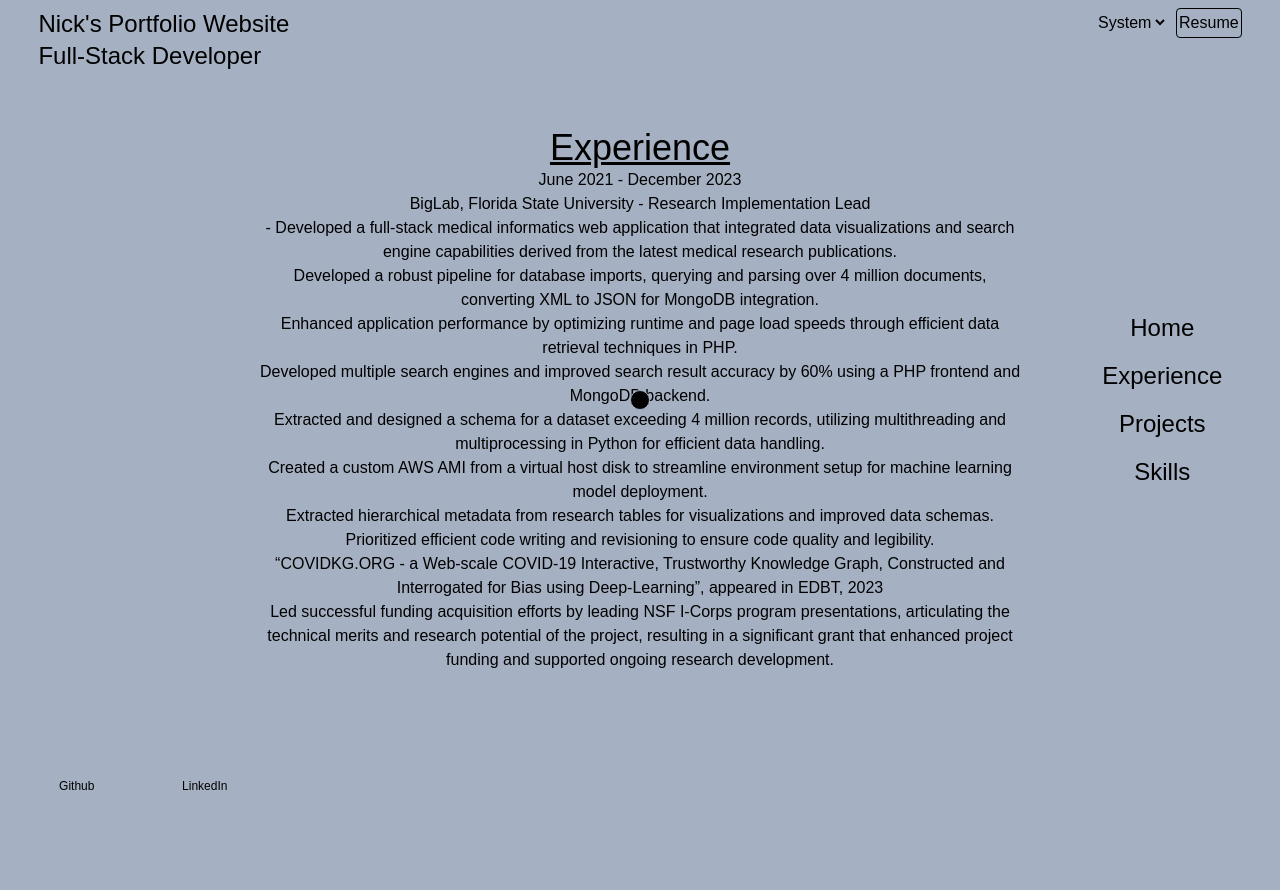
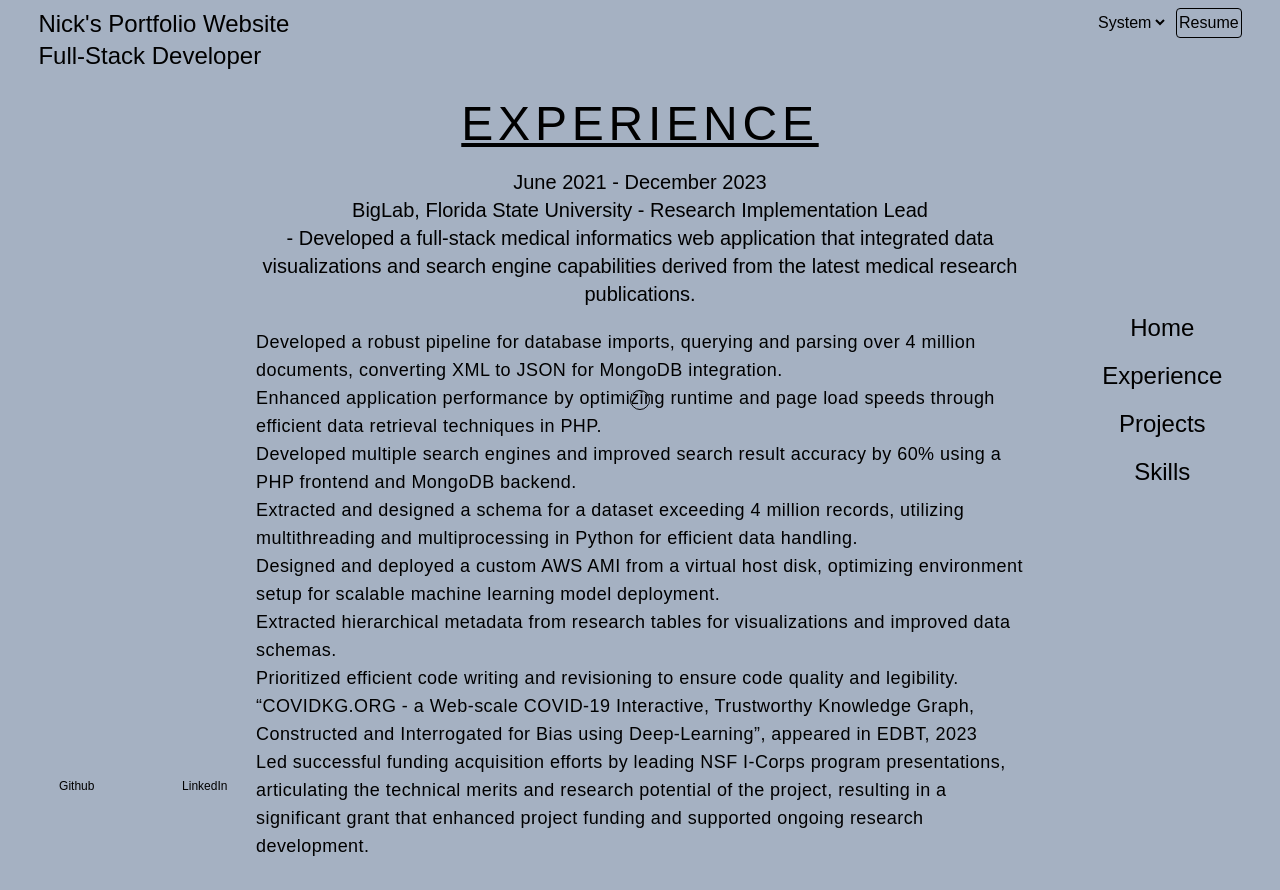
Before and after one commit to kwNick/Resume-Site, a Next.js app: page /experience in a window 1280 px wide. Shown: the top 890 px of the page. Before the commit the page ends 800 px from the top, so only its background shows below. Built offline with nearby package versions, Linux system fonts and the light colour scheme.

Commit message:
styled the content for each route; added blog route;

```diff
--- /dev/null
+++ b/src/app/(routes)/blog/page.tsx
@@ -0,0 +1,15 @@
+const page = () => {
+    return (
+        <div className="w-full min-h-full flex items-center justify-around">
+            <div className="w-3/5 h-fit max-h-[75vh] flex flex-col text-center">
+                <div>
+                    <h1 className="text-2xl lg:text-4xl underline">Blog</h1>
+                </div>
+                <div className="">
+                    Make a database for holding your blog posts. Add insert update delete.
+                </div>
+            </div>
+        </div>
+    )
+}
+export default page
--- a/src/app/(routes)/experience/page.tsx
+++ b/src/app/(routes)/experience/page.tsx
@@ -3,29 +3,35 @@ const page = () => {
     {/* BigLab and systems administration */ } //carousel for all experiences
     return (
         <div className="w-full min-h-full flex items-center justify-around">
-            <div className="w-3/5 h-fit max-h-[75vh] flex flex-col text-center">
+            <div className=" w-3/5 h-fit max-h-[75vh] flex flex-col gap-y-5">
                 <div>
-                    <h1 className="text-2xl lg:text-4xl underline">Experience</h1>
+                    <h1 className="text-3xl lg:text-5xl underline text-center tracking-widest uppercase">Experience</h1>
                 </div>
-                <div className="">
-                    <p>
+                <div className="text-lg lg:text-xl">
+                    <p className="text-center">
                         June 2021 - December 2023<br />
-                        BigLab, Florida State University - Research Implementation Lead<br />
-                        - Developed a full-stack medical informatics web application that integrated data visualizations and search engine capabilities derived from the latest medical research publications.<br />
-                        Developed a robust pipeline for database imports, querying and parsing over 4 million documents, converting XML to JSON for MongoDB integration.<br />
-                        Enhanced application performance by optimizing runtime and page load speeds through efficient data retrieval techniques in PHP.<br />
-                        Developed multiple search engines and improved search result accuracy by 60% using a PHP frontend and MongoDB backend.<br />
-                        Extracted and designed a schema for a dataset exceeding 4 million records, utilizing multithreading and multiprocessing in Python for efficient data handling.<br />
-                        Created a custom AWS AMI from a virtual host disk to streamline environment setup for machine learning model deployment.<br />
-                        Extracted hierarchical metadata from research tables for visualizations and improved data schemas.<br />
-                        Prioritized efficient code writing and revisioning to ensure code quality and legibility.<br />
-                        “COVIDKG.ORG - a Web-scale COVID-19 Interactive, Trustworthy Knowledge Graph, Constructed and Interrogated for Bias using Deep-Learning”, appeared in EDBT, 2023<br />
-                        Led successful funding acquisition efforts by leading NSF I-Corps program presentations, articulating the technical merits and research potential of the project, resulting in a significant grant that enhanced project funding and supported ongoing research development.<br />
-
+                        BigLab, Florida State University - Research Implementation Lead
+                    </p>
+                    <p className="text-center">
+                        - Developed a full-stack medical informatics web application that integrated data visualizations and search engine capabilities derived from the latest medical research publications.
                     </p>
                 </div>
+                <div className="pb-10 lg:text-lg tracking-wide">
+                    <ul>
+                        <li>Developed a robust pipeline for database imports, querying and parsing over 4 million documents, converting XML to JSON for MongoDB integration.</li>
+                        <li>Enhanced application performance by optimizing runtime and page load speeds through efficient data retrieval techniques in PHP.</li>
+                        <li>Developed multiple search engines and improved search result accuracy by 60% using a PHP frontend and MongoDB backend.</li>
+                        <li>Extracted and designed a schema for a dataset exceeding 4 million records, utilizing multithreading and multiprocessing in Python for efficient data handling.</li>
+                        <li>Designed and deployed a custom AWS AMI from a virtual host disk, optimizing environment setup for scalable machine learning model deployment.</li>
+                        <li>Extracted hierarchical metadata from research tables for visualizations and improved data schemas.</li>
+                        <li>Prioritized efficient code writing and revisioning to ensure code quality and legibility.</li>
+                        <li>“COVIDKG.ORG - a Web-scale COVID-19 Interactive, Trustworthy Knowledge Graph, Constructed and Interrogated for Bias using Deep-Learning”, appeared in EDBT, 2023</li>
+                        <li>Led successful funding acquisition efforts by leading NSF I-Corps program presentations, articulating the technical merits and research potential of the project, resulting in a significant grant that enhanced project funding and supported ongoing research development.</li>
+                    </ul>
+                </div>
+
             </div>
-        </div>
+        </div >
     )
 }
 export default page
--- a/src/app/(routes)/skills/page.tsx
+++ b/src/app/(routes)/skills/page.tsx
@@ -7,17 +7,38 @@ const page = () => {
                 */}
     return (
         <div className="w-full min-h-full flex items-center justify-around">
-            <div className="w-3/5 h-fit max-h-[75vh] flex flex-col text-center">
-                <div>
-                    <h1 className="text-2xl lg:text-4xl underline">Skills</h1>
+            <div className="w-3/5 h-fit max-h-[75vh] flex flex-col gap-y-5">
+                <div className="">
+                    <h1 className="text-3xl lg:text-5xl text-center underline tracking-widest uppercase">Skills</h1>
                 </div>
-                <div className="">
-                    Education<br />
-                    Graduated December 2021<br />
-                    B.S. Computer Science - Florida State University, Tallahassee, Fl<br />
-                    Skills<br />
-                    ●JavaScript   ●React/NextJs   ●TailwindCSS<br />
-                    ●AWS   ●Git   ●MongoDB   ●Java   ●Spring Boot<br />
+                <div className="text-lg lg:text-xl text-center">
+                    <p className="text-xl lg:text-2xl">
+                        Education
+                    </p>
+                    <p className="">
+                        Graduated December 2021
+                    </p>
+                    <p>
+                        B.S. Computer Science - Florida State University, Tallahassee, FL
+                    </p>
+                </div>
+                <div className="text-lg lg:text-xl text-center">
+
+                    <p className="text-xl lg:text-2xl">
+                        Skills
+                    </p>
+                    <ul className="p-3 flex gap-x-7 flex-wrap items-center justify-center">
+                        <li>JavaScript</li>
+                        <li>React/NextJs</li>
+                        <li>TailwindCSS</li>
+                        <li>AWS</li>
+                        <li>Git</li>
+                        <li>MongoDB</li>
+                        <li>Java</li>
+                        <li>Spring Boot</li>
+                    </ul>
+                    {/* ●   ●   ●
+                    ●   ●  ●   ●   ● */}
                 </div>
             </div>
         </div>
--- a/src/app/page.tsx
+++ b/src/app/page.tsx
@@ -8,7 +8,7 @@ export default function Home() {
       <ReactTypeWriter />
 
       <div className="min-h-[45vh] flex items-center justify-center ">
-        <div className="h-full w-3/5 border border-colour rounded-lg drop-shadow-lg">
+        <div className="w-3/5 border border-colour rounded-lg drop-shadow-lg">
 
         </div>
       </div>
--- a/src/components/Cursor.tsx
+++ b/src/components/Cursor.tsx
@@ -24,7 +24,7 @@ const Cursor = () => {
     }, []);
 
     return (
-        <span className="cursor absolute top-[50vh] left-[50vw] w-5 h-5 bg-colour rounded-full translate-x-[-50%] translate-y-[-50%] border border-contrast pointer-events-none z-20" />
+        <span className="cursor absolute top-[50vh] left-[50vw] w-5 h-5 bg-colour rounded-full mix-blend-difference translate-x-[-50%] translate-y-[-50%] border border-contrast pointer-events-none z-20" />
     )
 }
 export default Cursor
--- a/src/components/Navigation.tsx
+++ b/src/components/Navigation.tsx
@@ -8,7 +8,9 @@ const Navigation = () => {
             <ul className="group text-lg lg:text-2xl flex sm:flex-col text-center">
                 {navItems.map((link, idx) => {
                     return (
-                        <li key={idx} className="peer py-2 px-1 duration-500"><Link href={link.href}>{link.value}</Link></li>
+                        <li key={idx} className="peer py-2 px-1 duration-500 hover:[cursor:scale-2;]">
+                            <Link href={link.href}>{link.value}</Link>
+                        </li>
                     );
                 }
                 )}
```
Also changed, not shown: src/app/(routes)/projects/page.tsx (+26 -10 lines).
